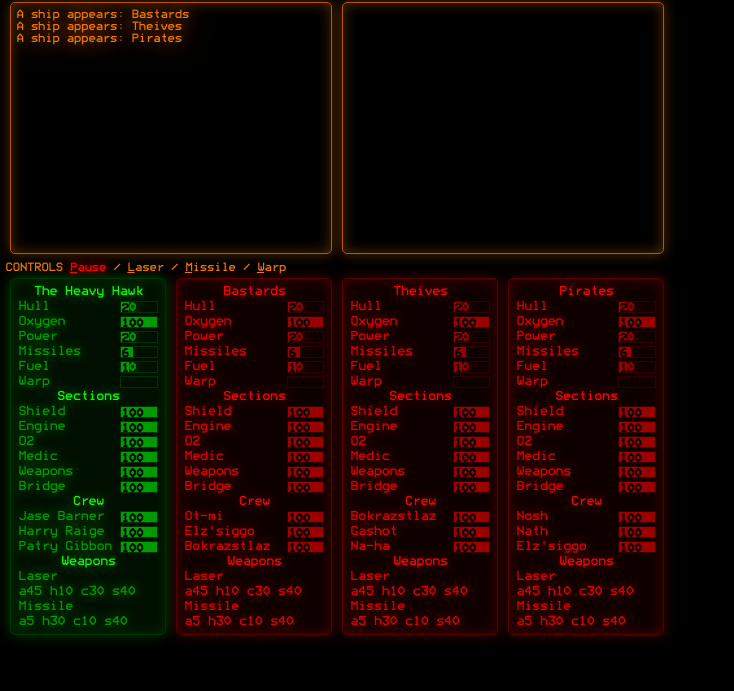
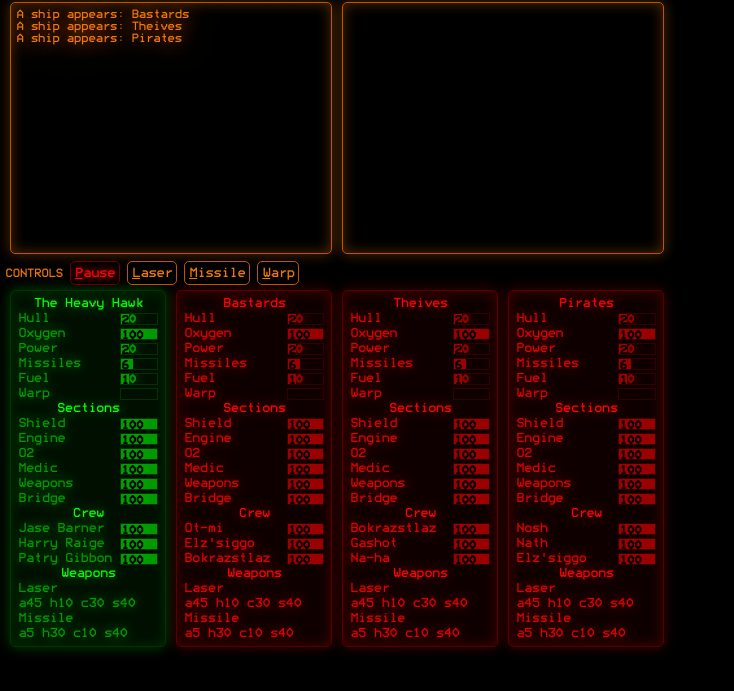
Before and after one commit to mrchimp/bastards, a plain HTML site: page index.html in a window 1280 px wide. Shown: the part 39-730 px from the top of the page, without its empty margins (0-734 px from the left). Drawn offline with nearby package versions, Linux system fonts and the light colour scheme; a script that the page names is missing.

Commit message:
replaced spans with buttons, added jquery-knobs

```diff
--- a/css/style.css
+++ b/css/style.css
@@ -41,21 +41,12 @@ body {
 h4 {
   margin: 3px 0 0 0;
 }
-button {
-  float: left;
-  border-radius: 5px;
-  background-color: #000;
-  border: 1px solid #b50;
-  color: #e70;
-  padding: 4px;
-  font-family: 'modesevenregular', monospace;
-  height: 24px;
-}
 .pauseBtn {
+  -webkit-transition: text-shadow ease-in 0.3s, color ease-in 0.3s;
+     -moz-transition: text-shadow ease-in 0.3s, color ease-in 0.3s;
+      -ms-transition: text-shadow ease-in 0.3s, color ease-in 0.3s;
+       -o-transition: text-shadow ease-in 0.3s, color ease-in 0.3s;
           transition: text-shadow ease-in 0.3s, color ease-in 0.3s;
-  -webkit-transition: text-shadow ease-in 0.3s, color ease-in 0.3s;
-  -ms-transition: text-shadow ease-in 0.3s, color ease-in 0.3s;
-  -moz-transition: text-shadow ease-in 0.3s, color ease-in 0.3s;
 }
 .pauseBtn.paused {
   border-color: #600;
@@ -116,15 +107,25 @@ div.section {
   clear: both;
 }
 
-#controls {
+.controls {
   clear: both;
-  margin-bottom: 35px;
   width: 100%;
+}
+.controls button {
+  display: inline-block;
+  border-radius: 5px;
+  background-color: #000;
+  border: 1px solid #b50;
+  outline: 0;
+  color: #e70;
+  padding: 4px;
+  font-family: 'modesevenregular', monospace;
+  height: 24px;
 }
 #space,
 #messages {
   box-shadow: 0 0 14px rgba(255, 128, 0, 0.32),
-    inset 0 0 14px rgba(255,128,0,0.32);
+        inset 0 0 14px rgba(255, 128, 0, 0.32);
   border-radius: 5px;
 }
 #space {
@@ -204,7 +205,7 @@ div.section {
   background-color: #000f00;
   color: #090;
   box-shadow: 0 0 14px rgba(0, 255, 0, 0.26),
-    inset 0 0 14px rgba(0,255,0,0.12);
+        inset 0 0 14px rgba(0, 255, 0, 0.12);
   border-radius: 5px;
   text-shadow: 0 0 13px rgba(0, 255, 0, 0.52);
 }
--- a/index.html
+++ b/index.html
@@ -12,6 +12,7 @@
   <link rel="stylesheet" type="text/css" href="css/style.css" />
   <script type="text/javascript" src="https://ajax.googleapis.com/ajax/libs/jquery/1.7.2/jquery.min.js"></script>
   <script type="text/javascript" src="//cdnjs.cloudflare.com/ajax/libs/kineticjs/4.7.2/kinetic.min.js"></script>
+  <script type="text/javascript" src="packages/jquery-knob/js/jquery.knob.js"></script>
   <script type="text/javascript" src="js/mustache.js"></script>
   <script type="text/javascript" src="js/btp/Rand.js"></script>
   <script type="text/javascript" src="js/btp/Ship.js"></script>
@@ -142,12 +143,12 @@
     <div id="messages"></div>
     <div id="space"></div>
   </div>
-  <div class="section">
-    CONTROLS
-    <span class="pauseBtn paused"><span class="ul">P</span>ause</span> /
-    <span id="fireLaser"><span class="ul">L</span>aser</span> /
-    <span id="fireMissile"><span class="ul">M</span>issile</span> /
-    <span id="doWarp"><span class="ul">W</span>arp</span>
+  <div class="section controls">
+    <span>CONTROLS</span>
+    <button class="pauseBtn paused"><span class="ul">P</span>ause</button>
+    <button id="fireLaser"><span class="ul">L</span>aser</button>
+    <button id="fireMissile"><span class="ul">M</span>issile</button>
+    <button id="doWarp"><span class="ul">W</span>arp</button>
   </div>
   <!-- <div class="section">
     <button id="fireLaser">Fire Laser</button>
--- a/js/btp/Interface.js
+++ b/js/btp/Interface.js
@@ -212,6 +212,4 @@ $(document).ready(function () {
         break;
     }
   });
-
-  //game.playPause();
 });
```
Also changed, not shown: readme.md. Lines whose indentation alone changed are shown as unchanged.
